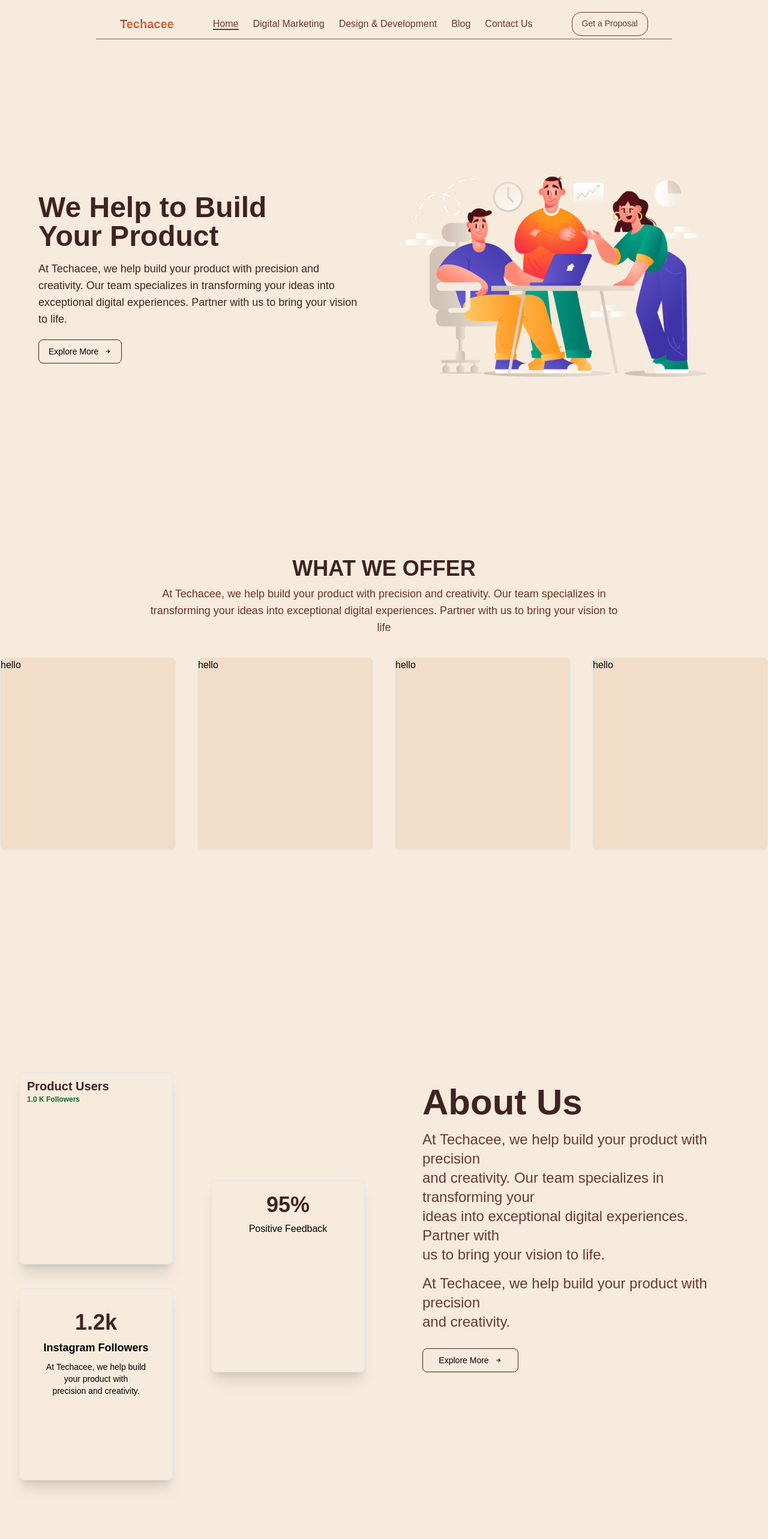
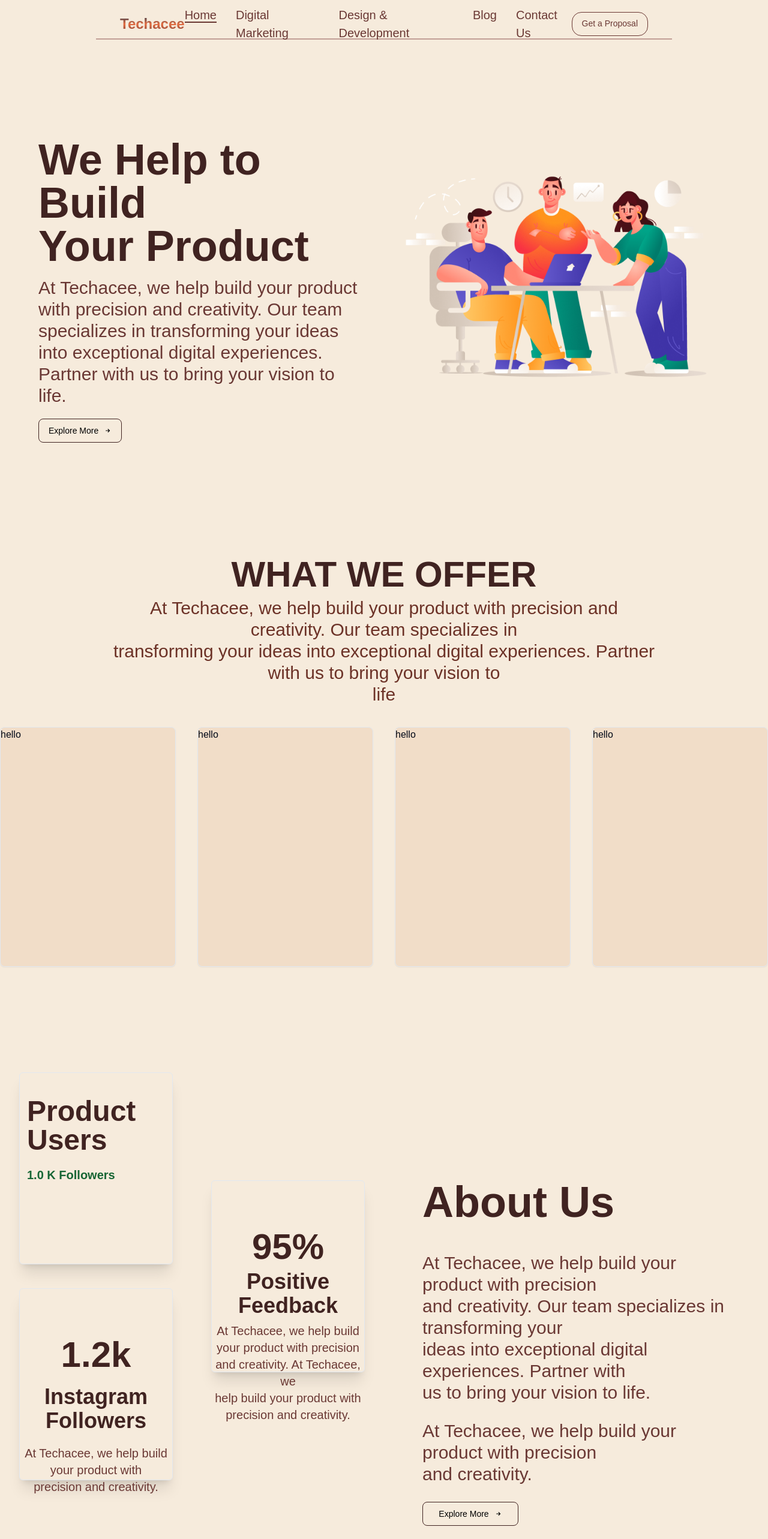
Before and after one commit to Agent-006/digitalbroo, a Next.js app: page / in a window 1280 px wide. Shown: the top 2566 px of the page at 60% size. Built offline with nearby package versions, Linux system fonts and the light colour scheme; a web font is replaced by a local one.

Commit message:
refactor: navbar & offer & hero & about

```diff
--- a/src/app/components/AboutSection.tsx
+++ b/src/app/components/AboutSection.tsx
@@ -9,35 +9,37 @@ const AboutSection = () => {
                 <div className="flex flex-col md:w-1/2 w-full md:h-full h-1/2 flex-wrap">
                     <div className="flex flex-col w-1/2 h-full items-center justify-center gap-10">
                         <div className="w-4/5 h-2/5 bg-light shadow-xl rounded-md border border-spacing-0">
-                            <div className="text-left flex flex-col ml-3 mt-1 md:mt-2">
-                            <h1 className='font-extrabold text-xl text-dark'>Product Users</h1>
-                            <h2 className='text-green-800 text-sm md:text-xs font-bold'>1.0 K Followers</h2>
+                            <div className="text-left flex flex-col ml-3 mt-1 md:mt-2 xl:mt-10 xl:gap-5">
+                            <h1 className='font-extrabold text-xl xl:text-5xl text-dark'>Product Users</h1>
+                            <h2 className='text-green-800 text-sm md:text-xs xl:text-xl font-bold'>1.0 K Followers</h2>
                             </div>
                         </div>
-                        <div className="w-4/5 h-2/5 bg-light shadow-xl rounded-md border border-spacing-0 text-center flex flex-col gap-2">
-                        <h1 className='text-dark text-xl md:text-4xl font-extrabold mt-3 md:mt-9'>1.2k</h1>
-                            <p className='font-bold md:text-lg'>Instagram Followers</p>
-                            <p className='text-sm'>At Techacee, we help build <br /> your product with <br /> precision and creativity.</p>
+                        <div className="w-4/5 h-2/5 bg-light shadow-xl rounded-md border border-spacing-0 text-center flex flex-col gap-2 xl:gap-5">
+                        <h1 className='text-dark text-xl md:text-4xl xl:text-6xl font-extrabold mt-3 md:mt-9 xl:mt-20'>1.2k</h1>
+                            <p className='font-bold md:text-lg xl:text-4xl text-dark'>Instagram Followers</p>
+                            <p className='text-sm xl:text-xl text-dark-foreground'>At Techacee, we help build <br /> your product with <br /> precision and creativity.</p>
                         </div>
                     </div>
                     <div className="flex w-1/2 h-full items-center justify-center gap-3">
                         <div className="w-4/5 h-2/5 bg-light shadow-xl rounded-md border border-spacing-0 text-center flex flex-col gap-2">
-                            <h1 className='mt-3 md:mt-5 font-extrabold text-xl md:text-4xl text-dark'>95%</h1>
-                            <h2>Positive Feedback</h2>
+                            <h1 className='mt-3 md:mt-5 xl:mt-20 font-extrabold text-xl md:text-4xl text-dark xl:text-6xl'>95%</h1>
+                            <h2 className='font-bold text-dark xl:text-4xl'>Positive Feedback</h2>
+                            <p className='text-xs xl:text-xl text-dark-foreground
+                            '>At Techacee, we help build <br /> your product with precision <br /> and creativity. At Techacee, we <br /> help build your product with <br /> precision and creativity. </p>
                         </div>
                     </div>
                 </div>
 
                 <div className="flex md:w-1/2 w-full md:h-full h-1/2 items-center justify-center">
                     <div className="flex flex-col h-4/5 md:w-4/5 w-full md:text-left text-center gap-2">
-                        <h1 className='text-dark text-2xl md:text-4xl xl:text-6xl font-bold'>About Us</h1>
-                        <p className='text-dark-foreground xl:text-2xl mt-2'>
+                        <h1 className='text-dark text-2xl md:text-4xl xl:text-7xl font-bold xl:font-extrabold xl:mt-40'>About Us</h1>
+                        <p className='text-dark-foreground xl:text-3xl mt-10'>
                             At Techacee, we help build your product with precision <br />
                             and creativity. Our team specializes in transforming your  <br />
                             ideas into exceptional digital experiences. Partner with <br />
                             us to bring your vision to life.
                         </p>
-                        <p className='text-dark-foreground xl:text-2xl mt-2'>
+                        <p className='text-dark-foreground xl:text-3xl mt-5'>
                             At Techacee, we help build your product with precision <br />
                             and creativity.
                         </p>
--- a/src/app/components/Hero.tsx
+++ b/src/app/components/Hero.tsx
@@ -7,10 +7,10 @@ const Hero = () => {
   return (
     <div className="flex flex-col lg:flex-row items-center justify-center lg:justify-between lg:px-16 md:px-10 px-4 h-screen">
       <div className="flex flex-col items-start lg:w-1/2 w-full lg:mt-0 mt-10 lg:pr-8">
-        <p className="lg:text-5xl md:text-4xl text-3xl font-bold text-dark text-left">
+        <p className="text-dark text-left font-bold text-3xl md:text-4xl lg:text-5xl xl:text-7xl xl:font-extrabold xl:mt-10">
           We Help to Build <br /> Your Product
         </p>
-        <p className="text-left mt-4 text-lg text-dark">
+        <p className="text-left mt-4 text-lg xl:text-3xl text-dark-foreground">
           At Techacee, we help build your product with precision and creativity. Our team specializes in transforming your ideas into exceptional digital experiences. Partner with us to bring your vision to life.
         </p>
         <Button variant="outline" className="border border-dark bg-light rounded-lg mt-5 flex items-center">
--- a/src/app/components/Offer.tsx
+++ b/src/app/components/Offer.tsx
@@ -5,10 +5,10 @@ const Offer = () => {
   return (
     <div className='flex flex-col items-center mt-16 gap-8 mx-auto min-h-screen w-full'>
       <div className="flex flex-col items-center lg:w-[57rem] w-full">
-        <h1 className="lg:text-4xl md:text-3xl text-2xl font-bold text-[#402321] text-center">
+        <h1 className="text-center text-[#402321] font-bold text-2xl md:text-3xl lg:text-4xl xl:text-6xl xl:font-extrabold">
           WHAT WE OFFER
         </h1>
-        <p className='mt-2 text-[#6C3227] text-center text-lg'>
+        <p className='mt-2 text-center text-[#6C3227] text-lg xl:text-3xl'>
           At Techacee, we help build your product with precision and creativity. Our team specializes in
           <br className='hidden md:block' />
           transforming your ideas into exceptional digital experiences. Partner with us to bring your vision to
@@ -17,16 +17,16 @@ const Offer = () => {
         </p>
       </div>
       <div className="flex mt-1 w-full md:w-[50rem] lg:w-full flex-col md:flex-row gap-9 items-center md:justify-center mx-5 lg:mx-20 xl:mx-40">
-        <Card className='lg:w-[15rem] xl:w-[22rem] md:w-[13rem] md:h-[13rem] lg:h-[16rem] xl:h-[20rem] h-[15rem] w-[25rem]'>
+        <Card className='w-[25rem] h-[15rem] md:w-[13rem] md:h-[13rem] lg:w-[15rem] lg:h-[16rem] xl:w-[28rem] xl:h-[25rem]'>
           hello
         </Card>
-        <Card className='lg:w-[15rem] xl:w-[22rem] md:w-[13rem] md:h-[13rem] lg:h-[16rem] xl:h-[20rem] h-[15rem] w-[25rem]'>
+        <Card className='w-[25rem] h-[15rem] md:w-[13rem] md:h-[13rem] lg:w-[15rem] lg:h-[16rem] xl:w-[28rem] xl:h-[25rem]'>
           hello
         </Card>
-        <Card className='lg:w-[15rem] xl:w-[22rem] md:w-[13rem] md:h-[13rem] lg:h-[16rem] xl:h-[20rem] h-[15rem] w-[25rem]'>
+        <Card className='w-[25rem] h-[15rem] md:w-[13rem] md:h-[13rem] lg:w-[15rem] lg:h-[16rem] xl:w-[28rem] xl:h-[25rem]'>
           hello
         </Card>
-        <Card className='lg:w-[15rem] xl:w-[22rem] md:w-[13rem] md:h-[13rem] lg:h-[16rem] xl:h-[20rem] h-[15rem] w-[25rem]'>
+        <Card className='w-[25rem] h-[15rem] md:w-[13rem] md:h-[13rem] lg:w-[15rem] lg:h-[16rem] xl:w-[28rem] xl:h-[25rem]'>
           hello
         </Card>
       </div>
--- a/src/components/shared/Navbar.tsx
+++ b/src/components/shared/Navbar.tsx
@@ -13,10 +13,10 @@ const Navbar = () => {
     <div className="w-full h-[4rem] relative top-0">
       <div className="flex mx-4 md:mx-10 lg:mx-20 xl:mx-40 h-full">
         <div className="flex justify-between items-center w-full px-4 sm:px-6 md:px-10 h-full mt-2 ">
-          <h1 className="lg:text-xl text-lg font-bold bg-gradient-to-b from-[#0F324F] via-[#E66E42] to-[#6A3834] bg-clip-text text-transparent">
+          <h1 className="text-lg lg:text-xl xl:text-2xl font-bold bg-gradient-to-b from-[#0F324F] via-[#E66E42] to-[#6A3834] bg-clip-text text-transparent">
             Techacee
           </h1>
-          <ul className="hidden md:flex gap-x-7 md:gap-x-6">
+          <ul className="hidden md:flex gap-x-6 lg:gap-x-7 xl:gap-x-8">
             {navItems.map((item) => {
               const isActive = path === item.path;
               return (
@@ -25,7 +25,7 @@ const Navbar = () => {
                     href={item.path}
                     className={`${
                       isActive ? "border-b-2 border-[#6A3834]" : ""
-                    } lg:text-[16px] md:text-[12px] text-[#6A3834]`}
+                    } text-[#6A3834] md:text-[12px] lg:text-[16px] xl:text-[20px]`}
                   >
                     {item.name}
                   </Link>
```
